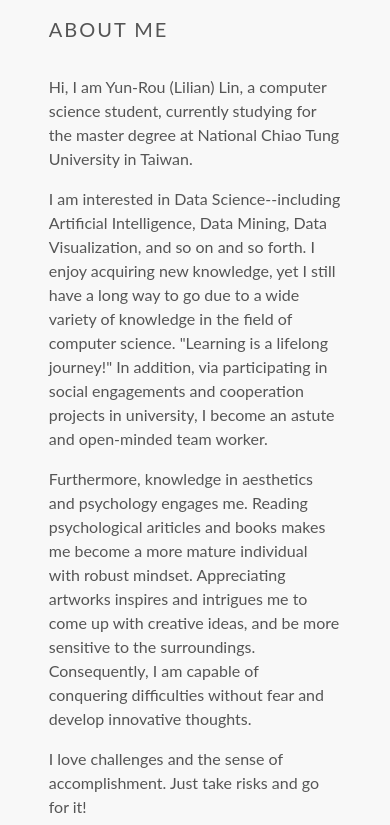
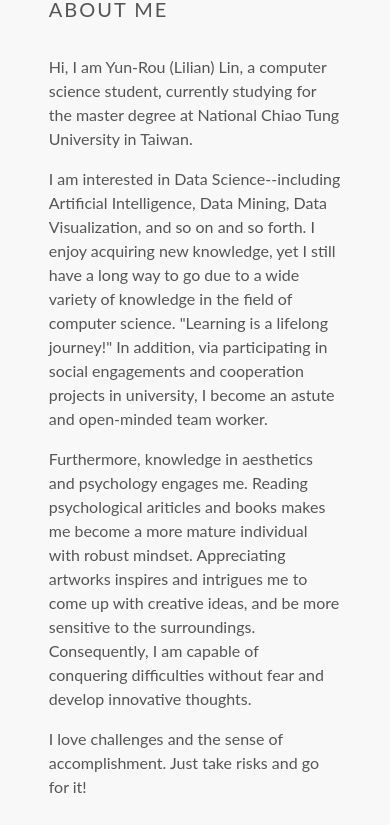
Before and after one commit to Yunrou/Yunrou.github.io, a React app: page / in a window 390 px wide. Shown: the part 243-1068 px from the top of the page. Built offline with nearby package versions, Linux system fonts and the light colour scheme.

```diff
--- a/static/css/style.css
+++ b/static/css/style.css
@@ -25,7 +25,7 @@
 }
 .main {
     width: 90%; height: auto;
-    margin: 150px 50px 10px 50px;
+    margin: 150px 50px 20px 50px;
     text-align: left;
     /*border: solid 1px #869c94;*/
 }
@@ -196,7 +196,7 @@
   }
   .main {
     width: 100%; height: auto;
-    margin: 0px; padding: 20px 0px;
+    margin: 0px; padding: 0px;
     text-align: center;
   }
   .block {
```
